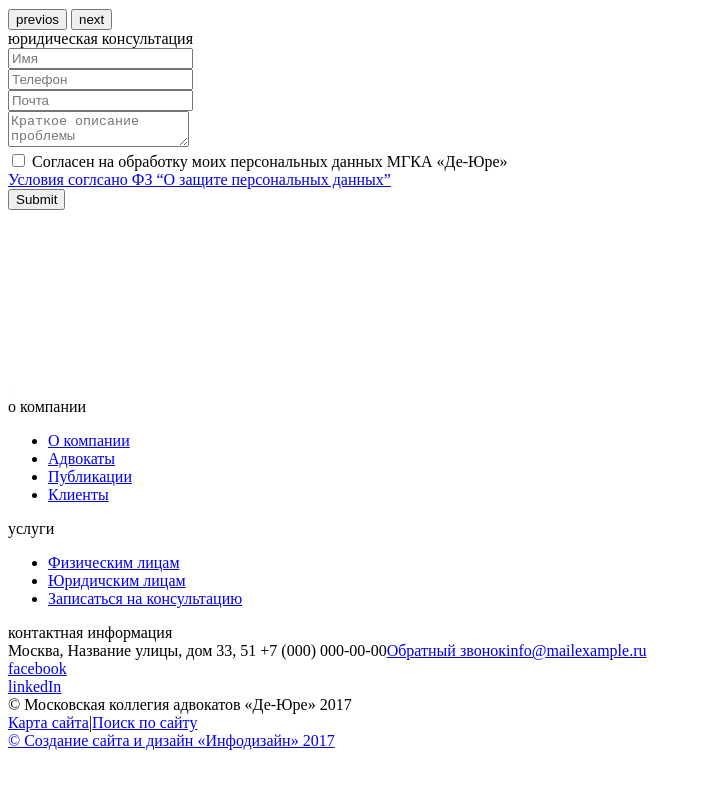
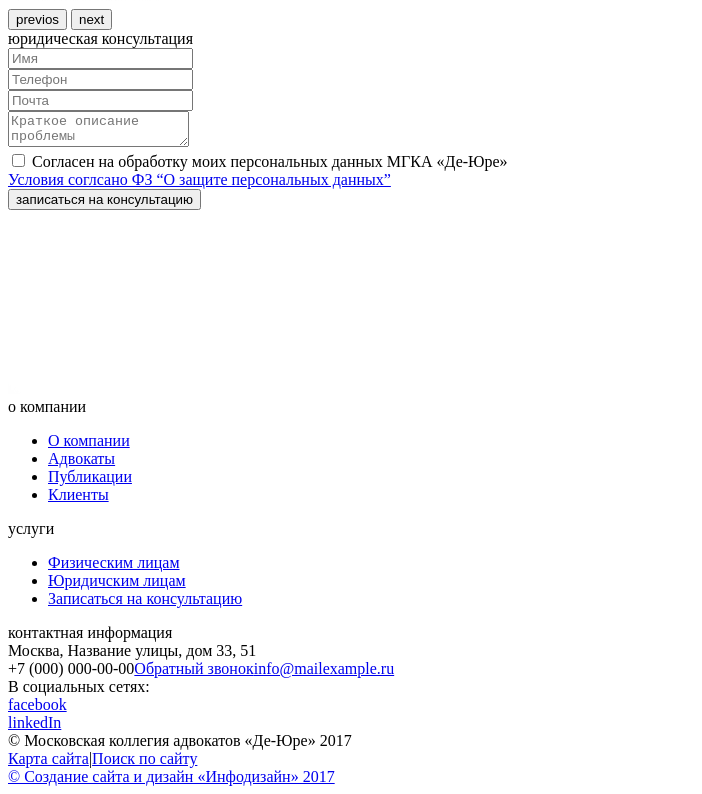
Before and after one commit to Andrey7287/rc-deUre, a website: page index.pug in a window 1280 px wide. Shown: the part 5377-6171 px from the top of the page, without its empty margins (0-702 px from the left). Before the commit the page ends 6135 px from the top, so only its background shows below. Drawn offline with nearby package versions, Linux system fonts and the light colour scheme; files that its build step writes are made by us from their sources.

Commit message:
update  layout

```diff
--- a/layout.pug
+++ b/layout.pug
@@ -67,7 +67,7 @@ html
                 label(for="idCheckbox") Согласен на обработку моих персональных данных МГКА «Де-Юре»
               .form-rules__item.col
                 a(href="#rules", title="Условия соглсано ФЗ “О защите персональных данных”") Условия соглсано ФЗ “О защите персональных данных”
-            input(type="submit").btn
+            input(type="submit" value="записаться на консультацию").btn
     </main>
     footer.footer
       .container
@@ -88,23 +88,23 @@ html
           .footer__nav.col
             .title контактная информация
             .contacts
-              span.
-                Москва, Название улицы, дом 33, 51
-                +7 (000) 000-00-00
+              .addr Москва, Название улицы, дом 33, 51
+              span.tel +7 (000) 000-00-00
               a(href="#callto", title="Обратный звонок") Обратный звонок
               a(href="mailto:info@mailexample.ru", title="info@mailexample.ru") info@mailexample.ru
               .soc
                 .soc__item
-                  span
+                  span.soc__title В социальных сетях:
                 .soc__item
                   a(href="/fb", title="facebook").soc__link.soc__link_fb facebook
                 .soc__item
                   a(href="/li", title="linkedIn").soc__link.soc__link_in linkedIn
-        .footer__bottom.row
-          .col © Московская коллегия адвокатов «Де-Юре» 2017
-          .col
-            a(href="/map", title="Карта сайта") Карта сайта
-            span |
-            a(href="/search", title="Поиск по сайту") Поиск по сайту
-          .col
-            a(href="http://infodesign.ru/", title="© Создание сайта и дизайн «Инфодизайн» 2017") © Создание сайта и дизайн «Инфодизайн» 2017
+        .footer__bottom
+          .row
+            .col © Московская коллегия адвокатов «Де-Юре» 2017
+            .col
+              a(href="/map", title="Карта сайта") Карта сайта
+              span |
+              a(href="/search", title="Поиск по сайту") Поиск по сайту
+            .col
+              a(href="http://infodesign.ru/", title="© Создание сайта и дизайн «Инфодизайн» 2017") © Создание сайта и дизайн «Инфодизайн» 2017
```
